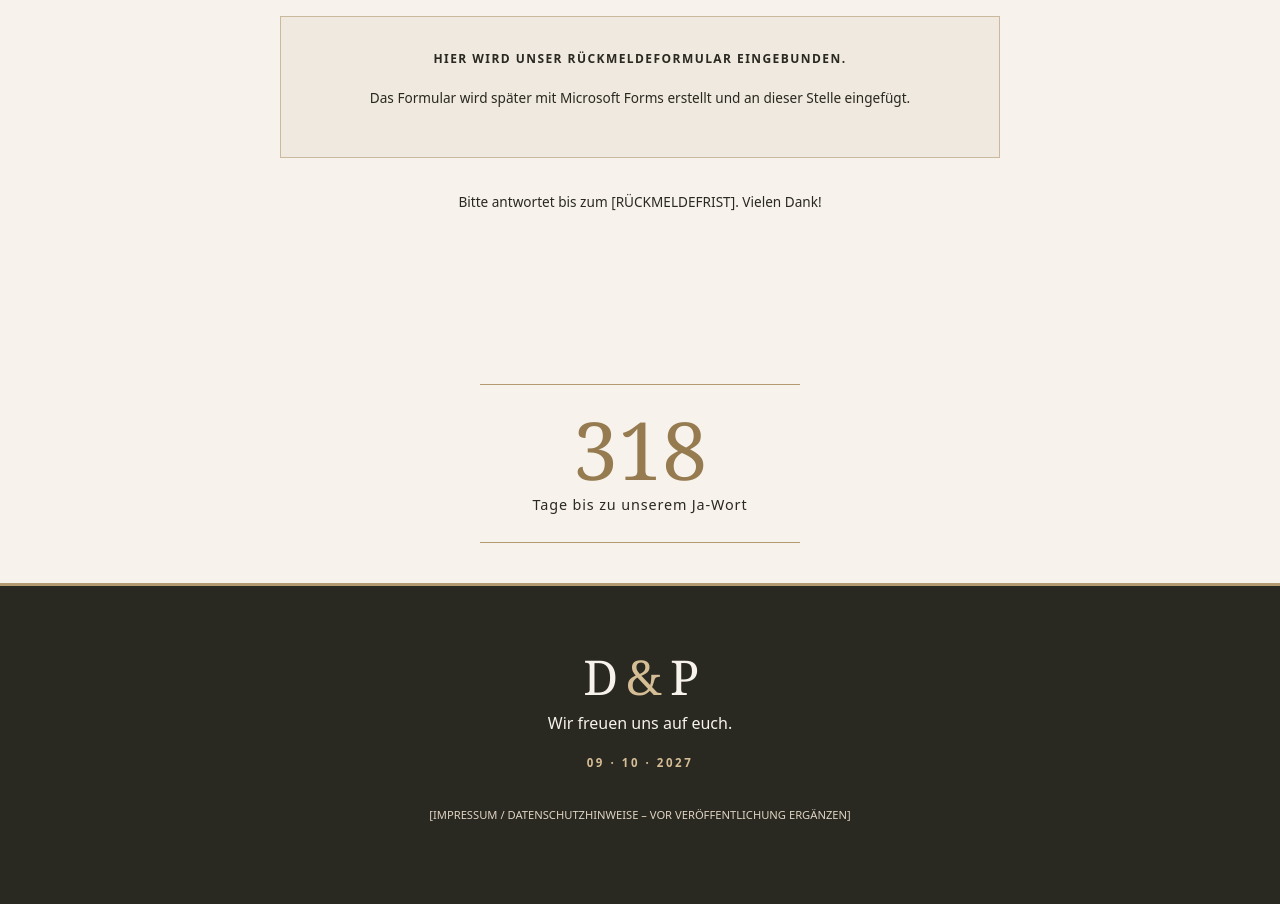
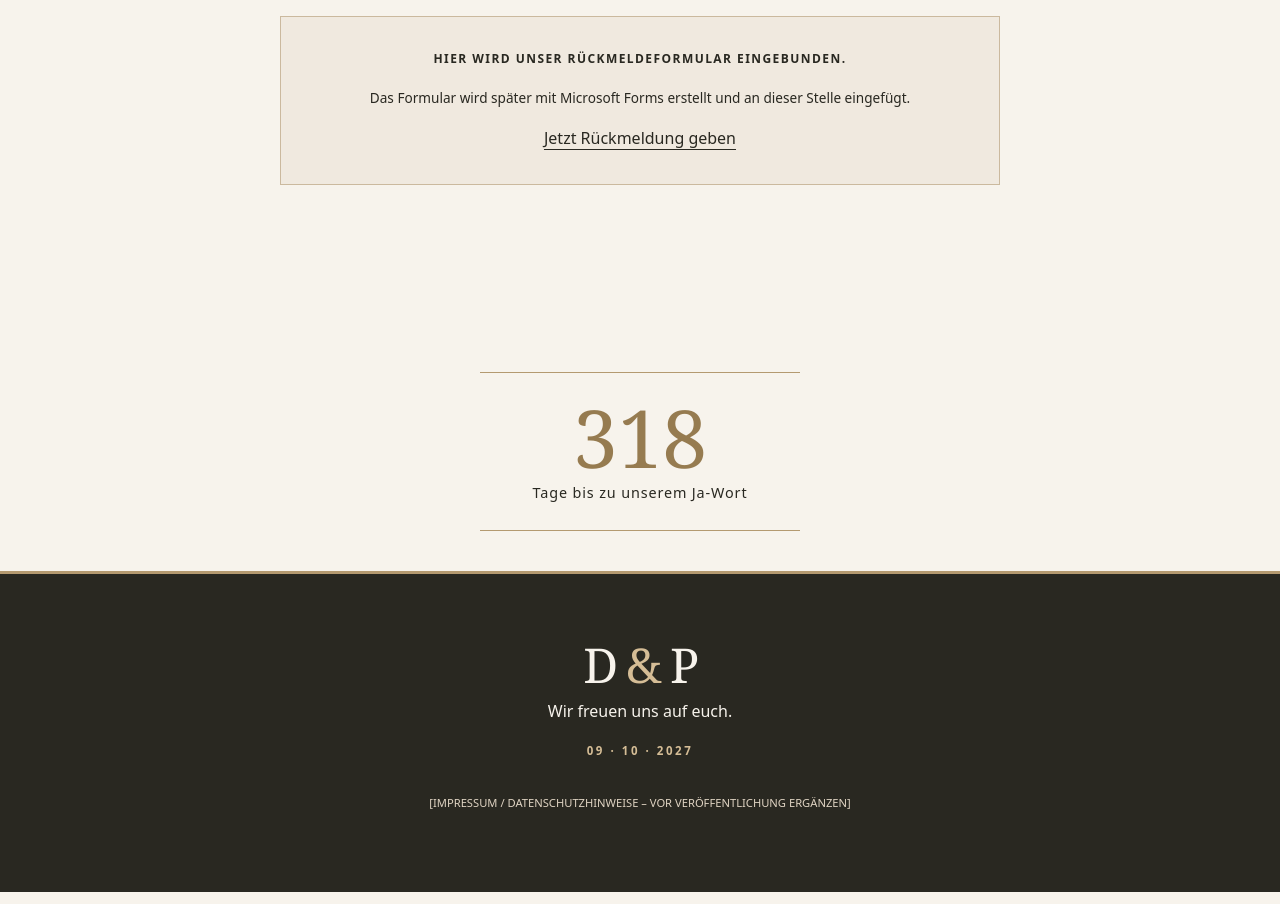
Before and after one commit to forever-de-pa/denise-und-paul, a plain HTML site: page index.html in a window 1280 px wide. Shown: the part 3280-4184 px from the top of the page. Drawn offline with Linux system fonts and the light colour scheme.

Commit message:
Update index.html
Rückmeldeformular aus forms hinzugefügt

```diff
--- a/index.html
+++ b/index.html
@@ -88,10 +88,13 @@
       <div class="rsvp-panel">
         <p class="rsvp-placeholder">HIER WIRD UNSER RÜCKMELDEFORMULAR EINGEBUNDEN.</p>
         <p class="small-note">Das Formular wird später mit Microsoft Forms erstellt und an dieser Stelle eingefügt.</p>
-        <!-- Microsoft Forms: Ersetze diesen Kommentar später durch den von Forms bereitgestellten Einbettungscode. -->
-        <!-- Beispiel: <iframe src="DEINE_MICROSOFT_FORMS_EINBETTUNGS-URL" title="Rückmeldung zur Hochzeit" width="100%" height="900" frameborder="0" marginheight="0" marginwidth="0">Wird geladen …</iframe> -->
-      </div>
-      <p class="deadline">Bitte antwortet bis zum [RÜCKMELDEFRIST]. Vielen Dank!</p>
+        <!-- Rückmeldung über Microsoft Forms -->
+<a
+  class="rsvp-button"
+  href="https://forms.cloud.microsoft/Pages/ResponsePage.aspx?id=DQSIkWdsW0yxEjajBLZtrQAAAAAAAAAAAANAAZDsz19UNDZCWk4wNDhHTlBSQkJRWU4yWVhQNUxONi4u"
+>
+  Jetzt Rückmeldung geben
+</a>
     </section>
   </main>
       <!-- Hier beginnt unser Countdown -->
```
